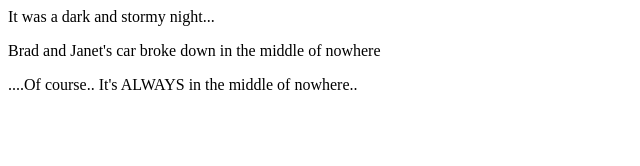
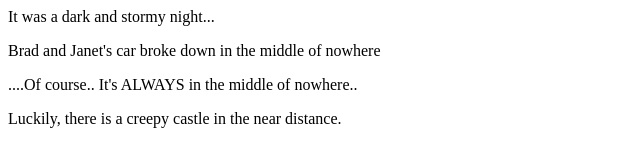
Before and after one commit to bgarms/fireside-story, a plain HTML site: page index.html in a window 1280 px wide. Shown: the whole page, without its empty margins (0-640 px from the left). Drawn offline with Linux system fonts and the light colour scheme.

Commit message:
Fourth line added

```diff
--- a/index.html
+++ b/index.html
@@ -3,5 +3,7 @@
           <p>It was a dark and stormy night...</p>
           <p>Brad and Janet's car broke down in the middle of nowhere</p>
           <p>....Of course.. It's ALWAYS in the middle of nowhere..</p>
+          <p>Luckily, there is a creepy castle in the near distance.
+          </p>
         </body>
       </html>
```
